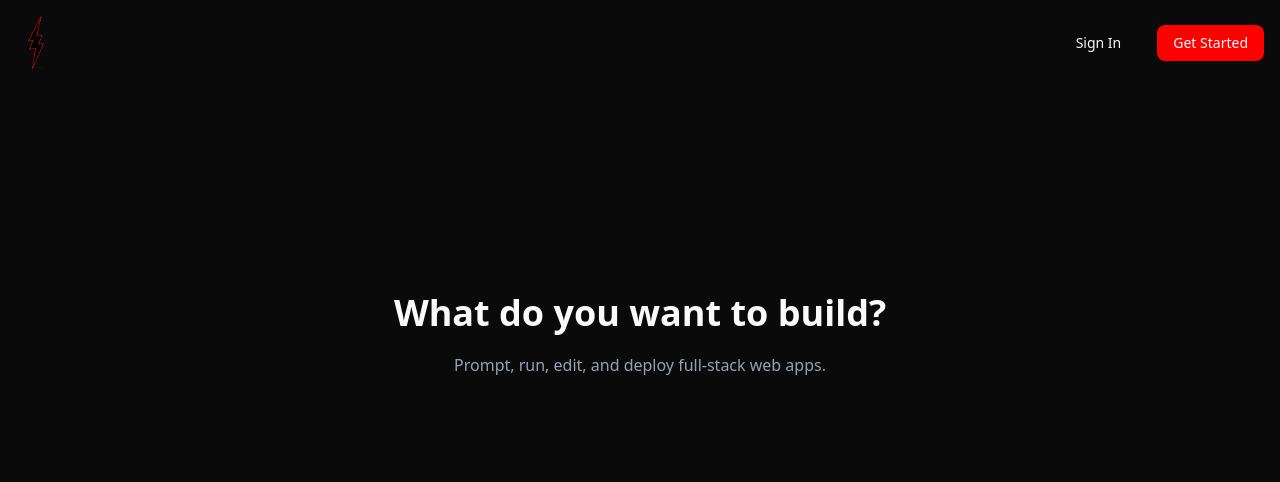
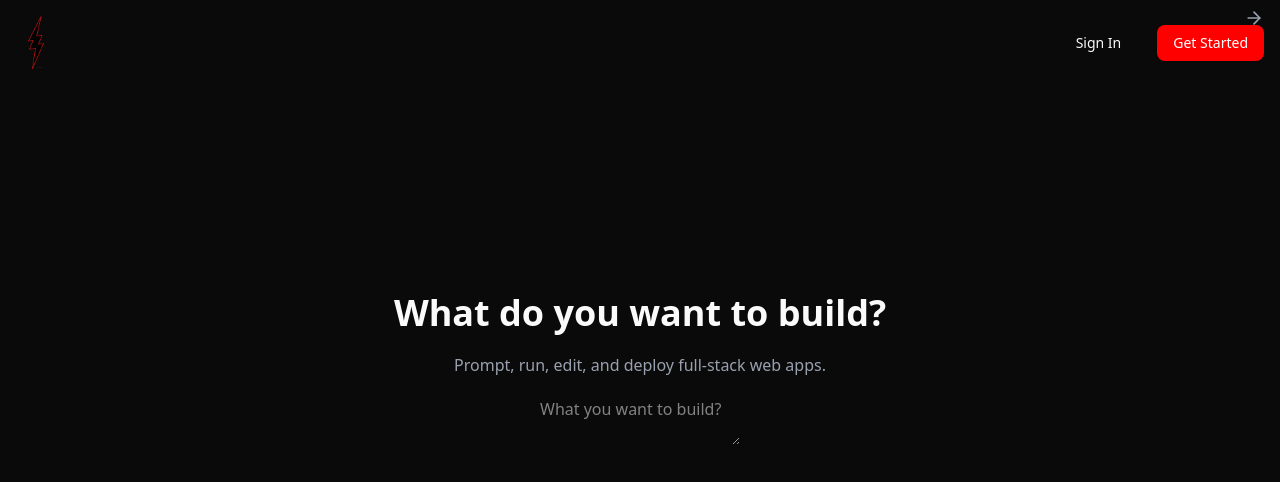
Before and after one commit to y4-5H0/bolt.ai, a Next.js app: page / in a window 1280 px wide. Shown: the top 482 px of the page. Built offline with nearby package versions, Linux system fonts and the light colour scheme.

Commit message:
Auto commit - 2025-05-02 01:09:38

```diff
--- a/components/custom/Bottom.jsx
+++ b/components/custom/Bottom.jsx
@@ -1,4 +1,5 @@
 import Lookup from '@/data/Lookup'
+import { ArrowRight } from 'lucide-react'
 import React from 'react'
 
 function Bottom() {
@@ -6,6 +7,11 @@ function Bottom() {
     <div className='flex flex-col items-center justify-center mt-36 xl:mt-52 gap-5'>
         <h2 className='font-bold text-4xl'>{Lookup.HERO_HEADING}</h2>
         <p className='text-gray-400 font-medium'>{Lookup.HERO_DESC}</p>
+
+        <div>
+            <textarea placeholder={Lookup.INPUT_PLACEHOLDER} />
+            <ArrowRight className='absolute right-4 top-2 text-gray-400' size={20} />
+        </div>
     </div>
   )
 }
```
